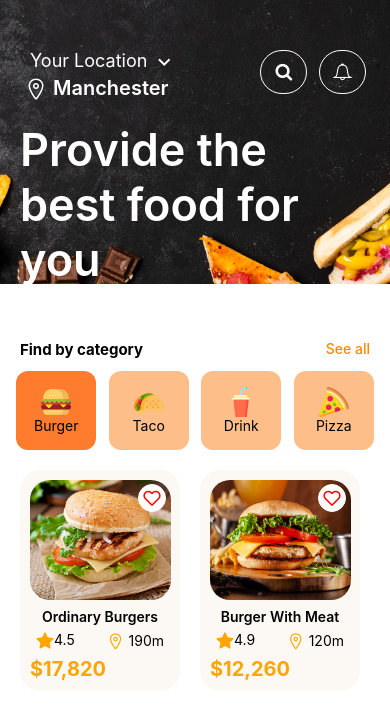
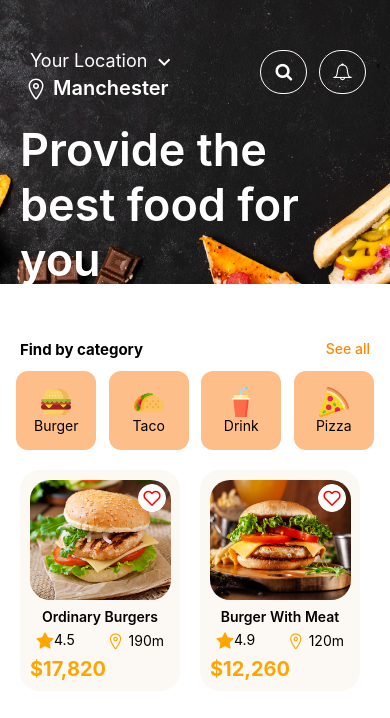
Before and after one commit to JonathanSaint/Ai-Food, a React Native app: screen / in a window 390 px wide. Shown: the top 718 px of the page. Built offline with nearby package versions, Linux system fonts and the light colour scheme.

Commit message:
Added re-usable components

```diff
--- a/App.js
+++ b/App.js
@@ -5,14 +5,18 @@ import {
   View,
   ImageBackground,
   Dimensions,
-  Image,
+  // Image,
 } from 'react-native';
-import MaterialIcons from '@expo/vector-icons/MaterialIcons';
-import Ionicons from '@expo/vector-icons/Ionicons';
-import FontAwesome from '@expo/vector-icons/FontAwesome';
-import EvilIcons from '@expo/vector-icons/EvilIcons';
-import AntDesign from '@expo/vector-icons/AntDesign';
-import Feather from '@expo/vector-icons/Feather';
+import FoodItem from './components/FoodItems';
+import CategoryCard from './components/CategoryCards';
+import {
+  MaterialIcons,
+  Ionicons,
+  FontAwesome,
+  EvilIcons,
+  // AntDesign,
+  // Feather,
+} from '@expo/vector-icons';
 
 const windowWidth = Dimensions.get('window').width;
 // const windowHeight = Dimensions.get('window').height;
@@ -54,79 +58,32 @@ export default function App() {
        </Text>
       </View>
       </ImageBackground>
+
       {/* Category Text */}
       <View style={styles.categoryText}>
         <Text style={styles.findCategoryText}>Find by category</Text>
         <Text style={styles.seeAllText}>See all</Text>
       </View>
+
       {/* Category Cards */}
+
       <View style={styles.categoryImages}>
-        <View style={styles.foodCategory1}>
-          <Image source={require('./assets/burger.png')} style={styles.foodImage} />
-          <Text>Burger</Text>
-        </View>
-        <View style={styles.foodCategory}>
-          <Image source={require('./assets/taco.png')} style={styles.foodImage} />
-          <Text>Taco</Text>
-        </View>
-        <View style={styles.foodCategory}>
-          <Image source={require('./assets/drink.png')} style={styles.foodImage} />
-          <Text>Drink</Text>
-        </View>
-        <View style={styles.foodCategory}>
-          <Image source={require('./assets/pizza.png')} style={styles.foodImage} />
-          <Text>Pizza</Text>
-        </View>
+        <CategoryCard name={"Burger"} image={require('./assets/burger.png')} />
+        <CategoryCard name={"Taco"} image={require('./assets/taco.png')} />
+        <CategoryCard name={"Drink"} image={require('./assets/drink.png')} />
+        <CategoryCard name={"Pizza"} image={require('./assets/pizza.png')} />
       </View>
+
       {/* Food list */}
+
       <View style={styles.foodList}>
-      <View style={styles.foodContainer} >
-        <View style={styles.favorite}>
-         <Feather name="heart" size={18} color="red" />
-        </View>
-        <Image source={require('./assets/burger1.png')} style={styles.foodItem} />
-        <Text style={styles.foodText}>Ordinary Burgers</Text>
-        <View style={styles.foodRating}>
-         <View style={styles.star}>
-          <AntDesign name="star" size={18} color="orange" />
-          <Text>4.5</Text>
-         </View>
-         <View style={styles.distance}>
-          <Ionicons name="location-outline" size={18} color="orange" />
-          <Text>190m</Text>
-         </View>
-        </View>
-        <View style={styles.priceContainer}>
-          <Text style={styles.price}>
-          $17,820
-         </Text>
-         </View>
+        <FoodItem title={"Ordinary Burgers"} image={require('./assets/burger1.png')} price={"$17,820"} distance={"190m"} rating={"4.5"} />
+        <FoodItem title={"Burger With Meat"} image={require('./assets/burger2.png')} price={"$12,260"} distance={"120m"} rating={"4.9"} />
       </View>
-      <View style={styles.foodContainer} >
-        <View style={styles.favorite}>
-         <Feather name="heart" size={18} color="red" />
-        </View>
-        <Image source={require('./assets/burger2.png')} style={styles.foodItem} />
-        <Text style={styles.foodText}>Burger With Meat</Text>
-        <View style={styles.foodRating}>
-         <View style={styles.star}>
-          <AntDesign name="star" size={18} color="orange" />
-          <Text>4.9</Text>
-         </View>
-         <View style={styles.distance}>
-          <Ionicons name="location-outline" size={18} color="orange" />
-          <Text>120m</Text>
-         </View>
-        </View>
-        <View style={styles.priceContainer}>
-          <Text style={styles.price}>
-          $12,260
-         </Text>
-         </View>
-      </View>
-      </View>
+
       {/* Status Bar configuration */}
       <StatusBar style='light'/>
+
     </View>
   );
 }
@@ -142,6 +99,12 @@ const styles = StyleSheet.create({
     height: '58%',
     width: '100%'
   },
+
+  categoryImages: {
+  flexDirection: 'row',
+  justifyContent: 'space-around',
+  paddingHorizontal: 10,
+ },
 
   locationContainer: {
     paddingTop: 50,
@@ -160,7 +123,7 @@ const styles = StyleSheet.create({
   locationText: {
     color: '#ffff',
     fontSize: 18,
-    fontWeight: 400,
+    fontWeight: '400',
   },
 
   cityText: {
@@ -201,34 +164,6 @@ const styles = StyleSheet.create({
   paddingHorizontal: 20,
   marginBottom: 12,
   marginTop: -150,
- },
-
- categoryImages: {
-  flexDirection: 'row',
-  justifyContent: 'space-around',
-  paddingHorizontal: 10,
- },
-
- foodCategory: {
-  borderRadius: 12,
-  padding: 16,
-  alignItems: 'center',
-  width: 80,
-  backgroundColor: '#fdbe89'
- },
-
- foodCategory1: {
-  borderRadius: 12,
-  padding: 16,
-  alignItems: 'center',
-  width: 80,
-  backgroundColor: '#ff5e00d0'
- },
-
-
- foodImage: {
-  width: 30,
-  height: 30,
  },
 
  findCategoryText: {
--- /dev/null
+++ b/components/CategoryCards.jsx
@@ -0,0 +1,33 @@
+import {
+    View,
+    Text,
+    Image,
+    StyleSheet,
+ } from "react-native";
+
+export default function CategoryCard({name, image}) {
+    return (
+        <View style={styles.categoryImages}>
+            <View style={styles.foodCategory}>
+                <Image source={image} style={styles.foodImage} />
+                <Text>{name}</Text>
+            </View>
+        </View>
+    );
+}
+
+const styles = StyleSheet.create({
+
+ foodCategory: {
+  borderRadius: 12,
+  padding: 16,
+  alignItems: 'center',
+  width: 80,
+  backgroundColor: '#fdbe89'
+ },
+
+ foodImage: {
+  width: 30,
+  height: 30,
+ },
+});
--- /dev/null
+++ b/components/FoodItems.jsx
@@ -0,0 +1,100 @@
+import {
+    View,
+    Text,
+    Image,
+    StyleSheet,
+ } from "react-native";
+import {Ionicons, Feather, AntDesign} from '@expo/vector-icons';
+
+export default function FoodItem({title, image, price, distance, rating}) {
+    return (
+        <View style={styles.foodContainer} >
+                <View style={styles.favorite}>
+                 <Feather name="heart" size={18} color="red" />
+                </View>
+                <Image source={image} style={styles.foodItem} />
+                <Text style={styles.foodText}>{title}</Text>
+                <View style={styles.foodRating}>
+                 <View style={styles.star}>
+                  <AntDesign name="star" size={18} color="orange" />
+                  <Text>{rating}</Text>
+                 </View>
+                 <View style={styles.distance}>
+                  <Ionicons name="location-outline" size={18} color="orange" />
+                  <Text>{distance}</Text>
+                 </View>
+                </View>
+                <View style={styles.priceContainer}>
+                  <Text style={styles.price}>
+                  {price}
+                 </Text>
+                 </View>
+              </View>
+    );
+}
+
+const styles = StyleSheet.create({
+    foodItem: {
+  width: 141,
+  height: 120,
+  borderRadius: 20,
+  position: 'relative'
+ },
+
+ foodContainer: {
+  marginLeft: 20,
+  marginTop: 20,
+  width: 160,
+  backgroundColor: '#fcf8f3',
+  borderRadius: 20,
+  padding: 10,
+ },
+
+ foodText: {
+  marginTop: 8,
+  fontSize: 14,
+  fontWeight: '600',
+  textAlign: 'center'
+ },
+
+ foodRating: {
+  flexDirection: 'row',
+  margin: 6,
+  justifyContent: 'space-between',
+ },
+
+ star: {
+  flexDirection: 'row'
+ },
+
+ distance: {
+  flexDirection: 'row',
+  alignItems: 'center',
+  gap: 4,
+ },
+
+ price: {
+  color: 'orange',
+  fontSize: 20,
+  fontWeight: '700'
+ },
+
+ priceContainer: {
+  flexDirection: 'row',
+ },
+
+ favorite: {
+  width: 28,
+  height: 28,
+  borderRadius: 14,
+  borderColor: 'white',
+  borderWidth: 1,
+  justifyContent: 'center',
+  alignItems: 'center',
+  position: 'absolute',
+  zIndex: 10,
+  top: 14,
+  right: 14,
+  backgroundColor: 'white'
+ },
+});
```
